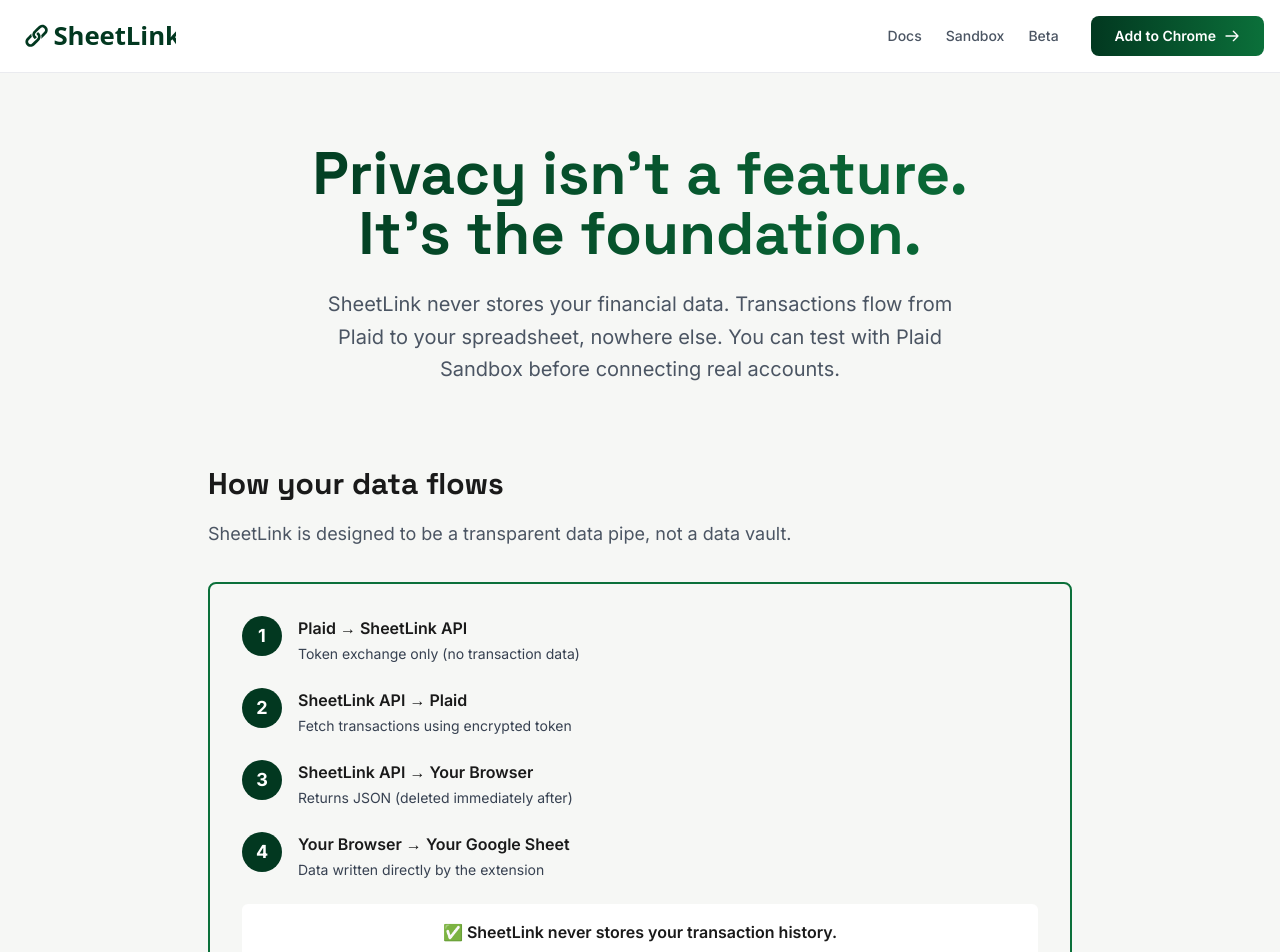
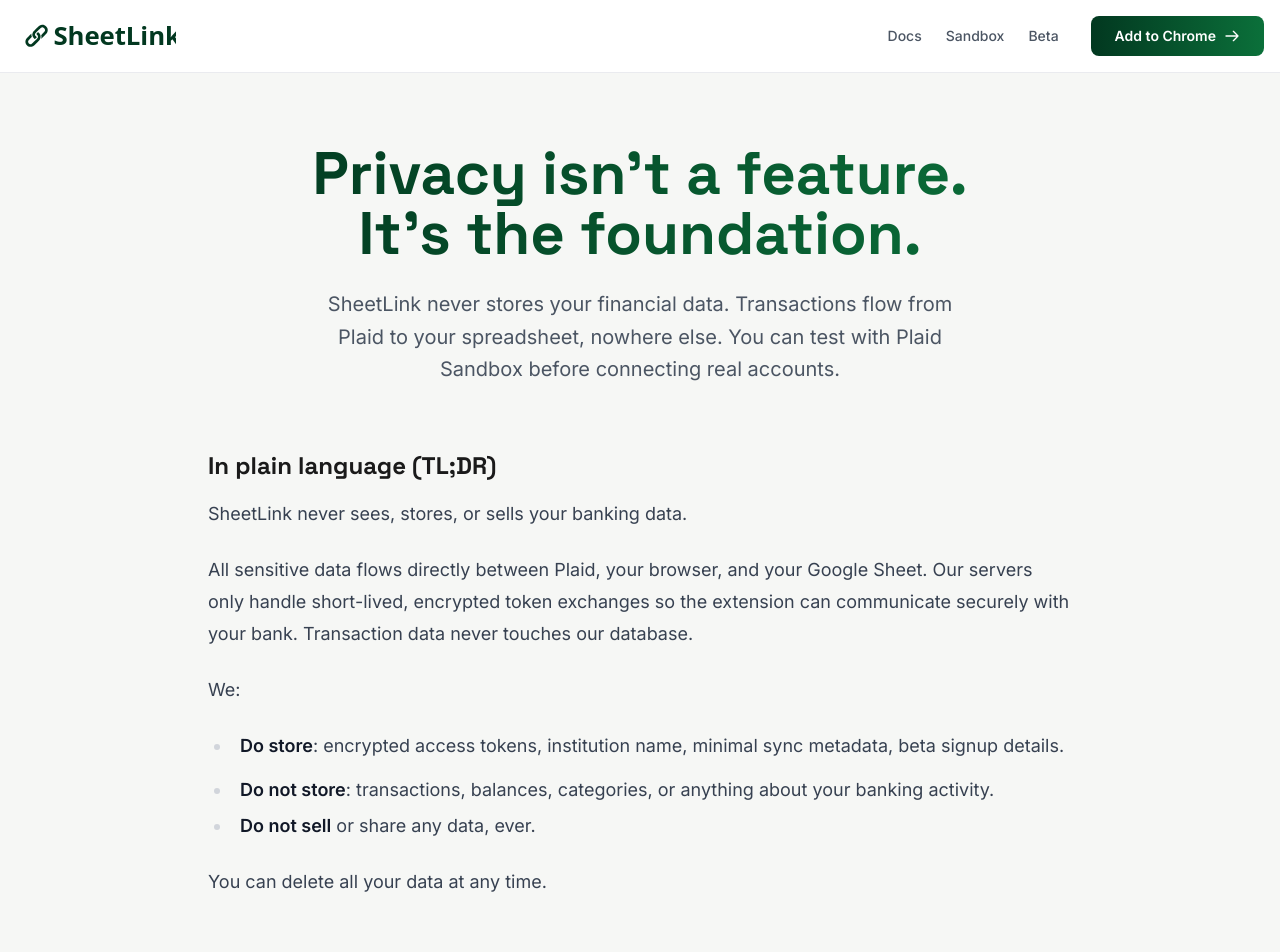
Before and after one commit to sheetlink/sheetlink-client, a Next.js app in the folder landing/: page /privacy in a window 1280 px wide. Shown: the top 952 px of the page. Built offline with nearby package versions, Linux system fonts and the light colour scheme; no server answers.

Commit message:
Update privacy page with additional disclosures
Add transparency sections about data handling and user rights.

```diff
--- a/landing/src/pages/privacy.tsx
+++ b/landing/src/pages/privacy.tsx
@@ -27,6 +27,32 @@
             <p className="mx-auto max-w-2xl text-xl leading-relaxed text-gray-600">
               SheetLink never stores your financial data. Transactions flow from Plaid to your
               spreadsheet, nowhere else. You can test with Plaid Sandbox before connecting real accounts.
+            </p>
+          </div>
+        </section>
+
+        {/* TL;DR Summary */}
+        <section className="mx-auto max-w-4xl px-4 py-8">
+          <div className="prose prose-lg max-w-none">
+            <h3 className="text-2xl font-bold text-sheetlink-text">In plain language (TL;DR)</h3>
+
+            <p className="text-gray-700">
+              SheetLink never sees, stores, or sells your banking data.
+            </p>
+
+            <p className="text-gray-700">
+              All sensitive data flows directly between Plaid, your browser, and your Google Sheet. Our servers only handle short-lived, encrypted token exchanges so the extension can communicate securely with your bank. Transaction data never touches our database.
+            </p>
+
+            <p className="text-gray-700">We:</p>
+            <ul className="list-disc pl-6 space-y-1 text-gray-700">
+              <li><strong>Do store</strong>: encrypted access tokens, institution name, minimal sync metadata, beta signup details.</li>
+              <li><strong>Do not store</strong>: transactions, balances, categories, or anything about your banking activity.</li>
+              <li><strong>Do not sell</strong> or share any data, ever.</li>
+            </ul>
+
+            <p className="text-gray-700">
+              You can delete all your data at any time.
             </p>
           </div>
         </section>
@@ -287,6 +313,22 @@
           </div>
         </section>
 
+        {/* Chrome Extension Disclosure */}
+        <section className="mx-auto max-w-4xl px-4 py-12">
+          <div className="prose prose-lg max-w-none text-gray-600">
+            <h3 className="text-xl font-semibold text-sheetlink-text">Chrome Extension Disclosure</h3>
+            <p>
+              The SheetLink Chrome extension does not collect browsing activity or track which websites you visit.
+            </p>
+            <p>
+              It does not inject scripts into web pages.
+            </p>
+            <p>
+              All data processing occurs locally in your browser and only uses permissions required for Google Sheets access and Plaid Link connectivity.
+            </p>
+          </div>
+        </section>
+
         {/* PRD v0.7.4 section start: Contact */}
         <section className="mx-auto max-w-4xl px-4 py-12">
           <div className="rounded-lg border-2 border-gray-200 bg-gray-50 p-6">
```
